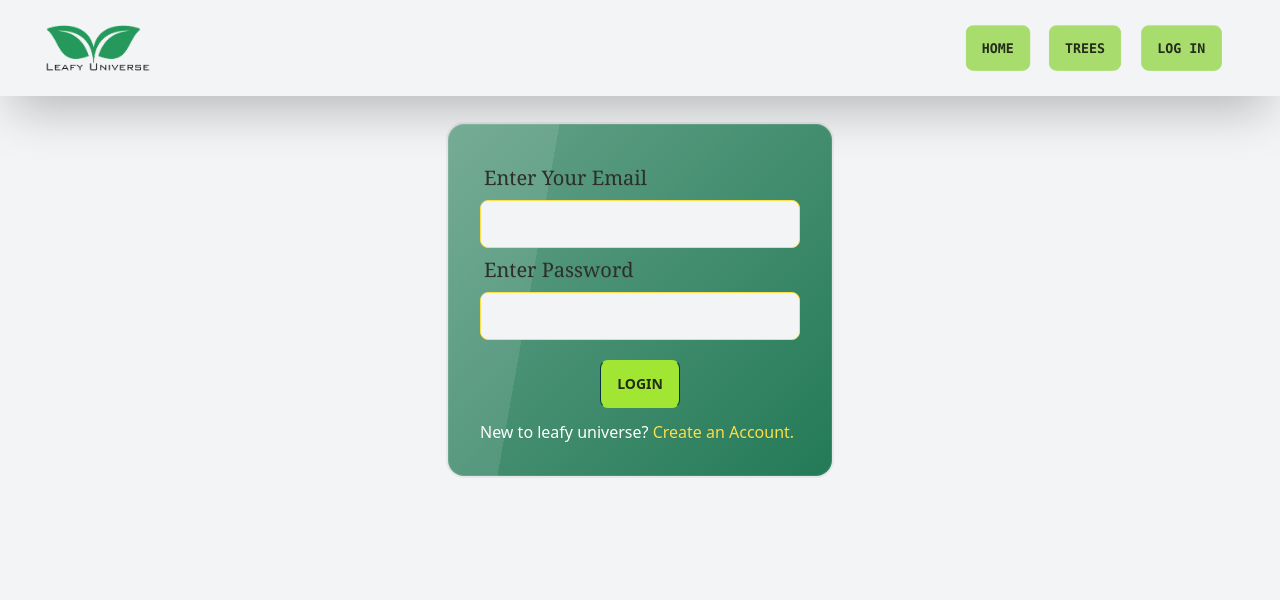
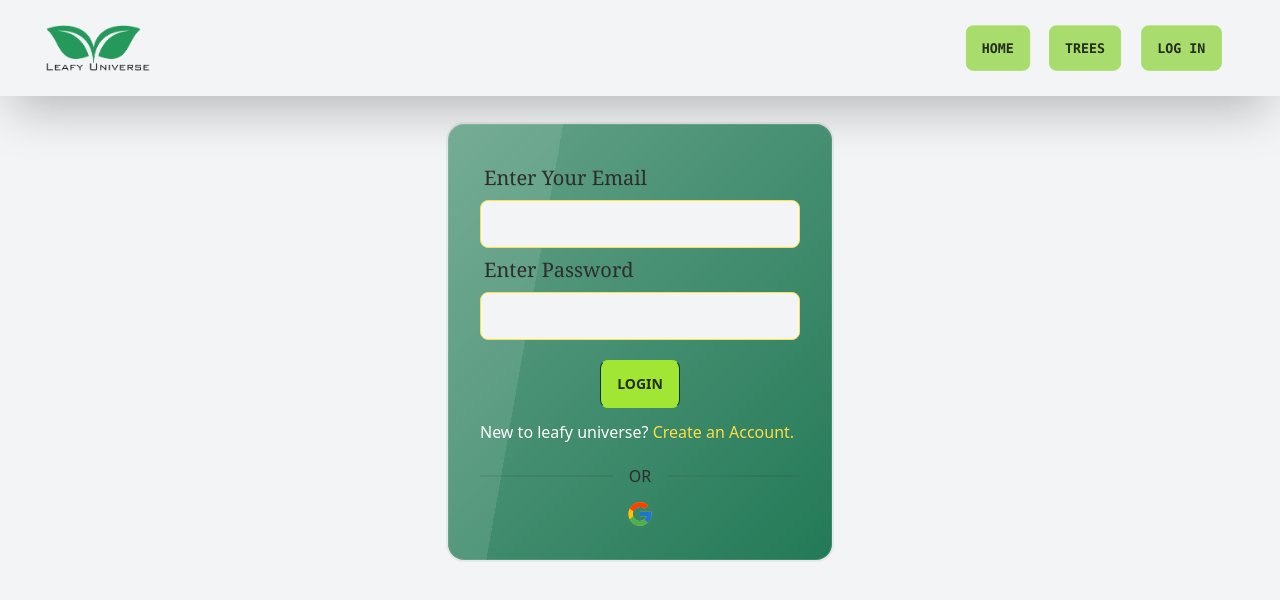
Before and after one commit to fahad09fahim/leafy-universe-client, a React (Vite) app: page /login in a window 1280 px wide. Shown: the top 600 px of the page. Built offline with nearby package versions, Linux system fonts and the light colour scheme; no server answers.

Commit message:
social login page implemented

```diff
--- a/src/Routers/Route.jsx
+++ b/src/Routers/Route.jsx
@@ -35,7 +35,7 @@ const router = createBrowserRouter([
       {
         path:"/trees/:id",
         element:<PrivateRoute><TreeDetails/></PrivateRoute>,
-        loader: ({params})=>fetch(`http://localhost:5000/trees/${params.id}`)
+        loader: ({params})=>fetch(`https://leafy-universe-server.vercel.app/trees/${params.id}`)
       },
       {
         path:"addTree",
--- a/src/pages/Shared/Add Tree/AddTree.jsx
+++ b/src/pages/Shared/Add Tree/AddTree.jsx
@@ -7,7 +7,7 @@ import { useNavigate } from "react-router-dom";
 const AddTree = () => {
   const { user } = useContext(AuthContext);
 const navigate = useNavigate()
-  // http://localhost:5000/trees
+  // https://leafy-universe-server.vercel.app/trees
   const { register, handleSubmit } = useForm();
   const onSubmit = (form) => {
     const name= form.name;
@@ -20,7 +20,7 @@ const navigate = useNavigate()
     const email = form.email;
     const addTrees = {name,age,height,health,price,image,details,email}
     // console.log(addTrees);
-    fetch("http://localhost:5000/trees",{
+    fetch("https://leafy-universe-server.vercel.app/trees",{
         method:'POST',
         headers: {
           "content-type": "application/json"
--- a/src/pages/Shared/Login/Login.jsx
+++ b/src/pages/Shared/Login/Login.jsx
@@ -3,6 +3,7 @@ import { useForm } from "react-hook-form";
 import { AuthContext } from "../../../providers/AuthProvider";
 import Swal from "sweetalert2";
 import { Link, useLocation, useNavigate } from "react-router-dom";
+import Social from "../Social/Social";
 
 const Login = () => {
   // send user email and pass to authentication
@@ -91,6 +92,7 @@ const Login = () => {
             </Link>
           </span>
         </div>
+        <Social/>
       </div>
     </div>
   );
--- a/src/pages/Shared/Registration/SignUp.jsx
+++ b/src/pages/Shared/Registration/SignUp.jsx
@@ -3,12 +3,13 @@ import { useContext } from "react";
 import { useForm } from "react-hook-form";
 import { AuthContext } from "../../../providers/AuthProvider";
 import { Link, useNavigate } from "react-router-dom";
+import Social from "../Social/Social";
 
 const SignUp = () => {
   const { createUser } = useContext(AuthContext);
 
   // -------------
-  const navigate = useNavigate()
+  const navigate = useNavigate();
   // -------------
   const {
     register,
@@ -25,7 +26,7 @@ const SignUp = () => {
         const user = result.user;
         if (user) {
           Swal.fire("Welcome!", "Account create successfully", "success");
-          navigate("/trees")
+          navigate("/trees");
         }
       })
       .catch((err) => {
@@ -125,6 +126,7 @@ const SignUp = () => {
             </Link>
           </span>
         </div>
+        <Social />
       </div>
     </div>
   );
--- /dev/null
+++ b/src/pages/Shared/Social/Social.jsx
@@ -0,0 +1,36 @@
+import { useContext } from "react";
+import { FcGoogle } from "react-icons/fc";
+import { AuthContext } from "../../../providers/AuthProvider";
+import Swal from "sweetalert2";
+import { useLocation, useNavigate } from "react-router-dom";
+
+const Social = () => {
+  const {googleSignIn} = useContext(AuthContext)
+  const navigate = useNavigate()
+  const location = useLocation()
+  const from = location.state?.from?.pathname || "/";
+
+  const handleGoogleSignIn =()=>{
+    googleSignIn()
+    .then(result=>{
+          console.log(result)
+            navigate(from, { replace: true });
+
+    })
+    .catch(err=>{
+      console.log(err)
+    })
+  }
+    return (
+        <div>
+        <div className="divider">OR</div>
+        <div className="flex gap-3 justify-center">
+              <button onClick={handleGoogleSignIn} >
+                <FcGoogle className="h-7 w-7" />
+              </button>
+            </div>
+      </div>
+    );
+};
+
+export default Social;
--- a/src/providers/AuthProvider.jsx
+++ b/src/providers/AuthProvider.jsx
@@ -1,5 +1,5 @@
 import { createContext, useEffect, useState } from "react";
-import { createUserWithEmailAndPassword, getAuth, onAuthStateChanged, signInWithEmailAndPassword, signOut } from "firebase/auth"
+import { GoogleAuthProvider, createUserWithEmailAndPassword, getAuth, onAuthStateChanged, signInWithEmailAndPassword, signInWithPopup, signOut } from "firebase/auth"
 import app from "../firebase/firebase.config";
 
 export const AuthContext = createContext()
@@ -8,7 +8,7 @@ const auth = getAuth(app)
 const AuthProvider = ({children}) => {
     const [user, setUser] =useState(null)
     const [loading, setLoading] = useState(true)
-
+    const googleProvider = new GoogleAuthProvider()
     // create a new user with firebase
     const createUser = (email, password)=>{
         setLoading(true)
@@ -19,7 +19,11 @@ const AuthProvider = ({children}) => {
         setLoading(true)
          return signInWithEmailAndPassword(auth, email, password)
      }
-
+    // sign in with google
+    const googleSignIn = ()=>{
+        setLoading(true)
+        return signInWithPopup(auth, googleProvider)
+    }
     //  logOut user
     const logOut = ()=>{
         setLoading(true)
@@ -43,7 +47,8 @@ const AuthProvider = ({children}) => {
          loading,
          createUser,
          signIn,
-         logOut
+         logOut,
+         googleSignIn
 
     }
     return (
--- a/src/providers/TreeStateProvider.jsx
+++ b/src/providers/TreeStateProvider.jsx
@@ -6,7 +6,7 @@ const TreeStateProvider = ({children}) => {
 
 
   useEffect(() => {
-    fetch("http://localhost:5000/trees")
+    fetch("https://leafy-universe-server.vercel.app/trees")
       .then((res) => res.json())
       .then((data) => setTrees(data));
   }, [trees]);
```
